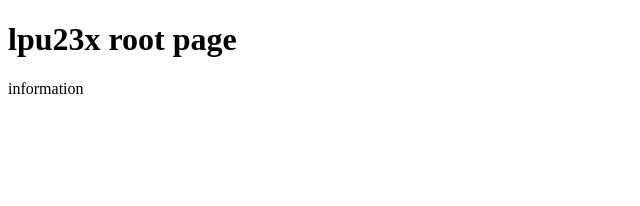
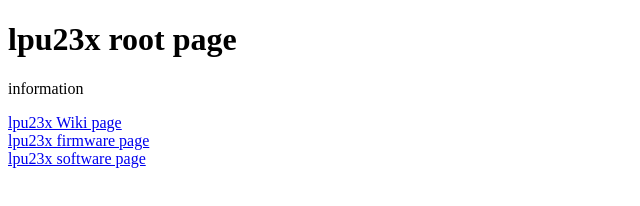
Before and after one commit to elpusk/public.lpu23x, a plain HTML site: page index.html in a window 1280 px wide. Shown: the whole page, without its empty margins (0-640 px from the left). Drawn offline with Linux system fonts and the light colour scheme.

Commit message:
Update index.html

```diff
--- a/index.html
+++ b/index.html
@@ -5,6 +5,12 @@
 <h1>lpu23x root page</h1>
 
 <p>information</p>
+<a href="https://github.com/elpusk/web.lpu23x/wiki"> lpu23x Wiki page </a>
+<br>
+<a href="https://github.com/elpusk/public.lpu237.firmware"> lpu23x firmware page </a>
+<br>
+<a href="https://github.com/elpusk/public.lpu237.software"> lpu23x software page </a>
+<br>
 
 </body>
 </html>
```
